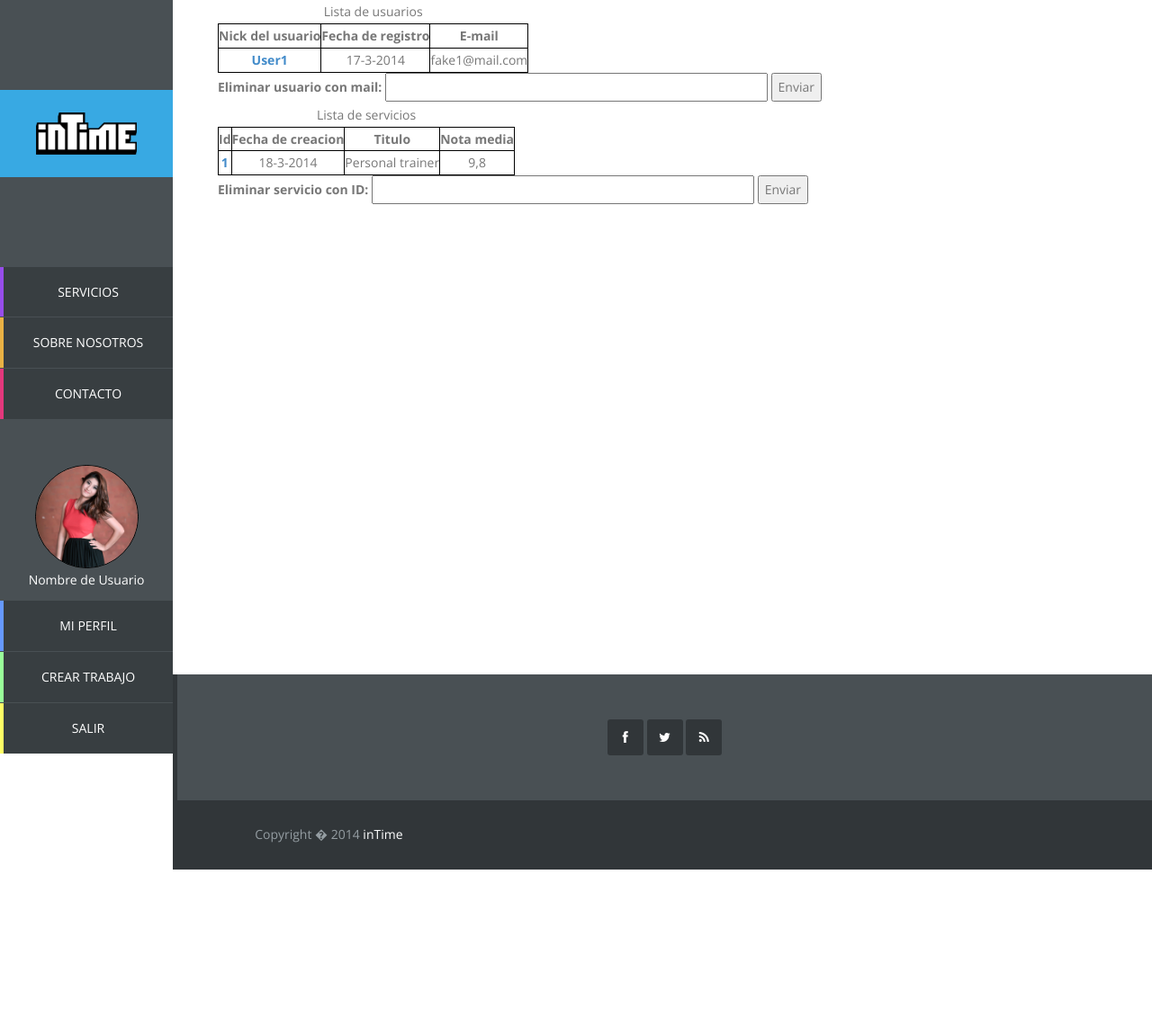
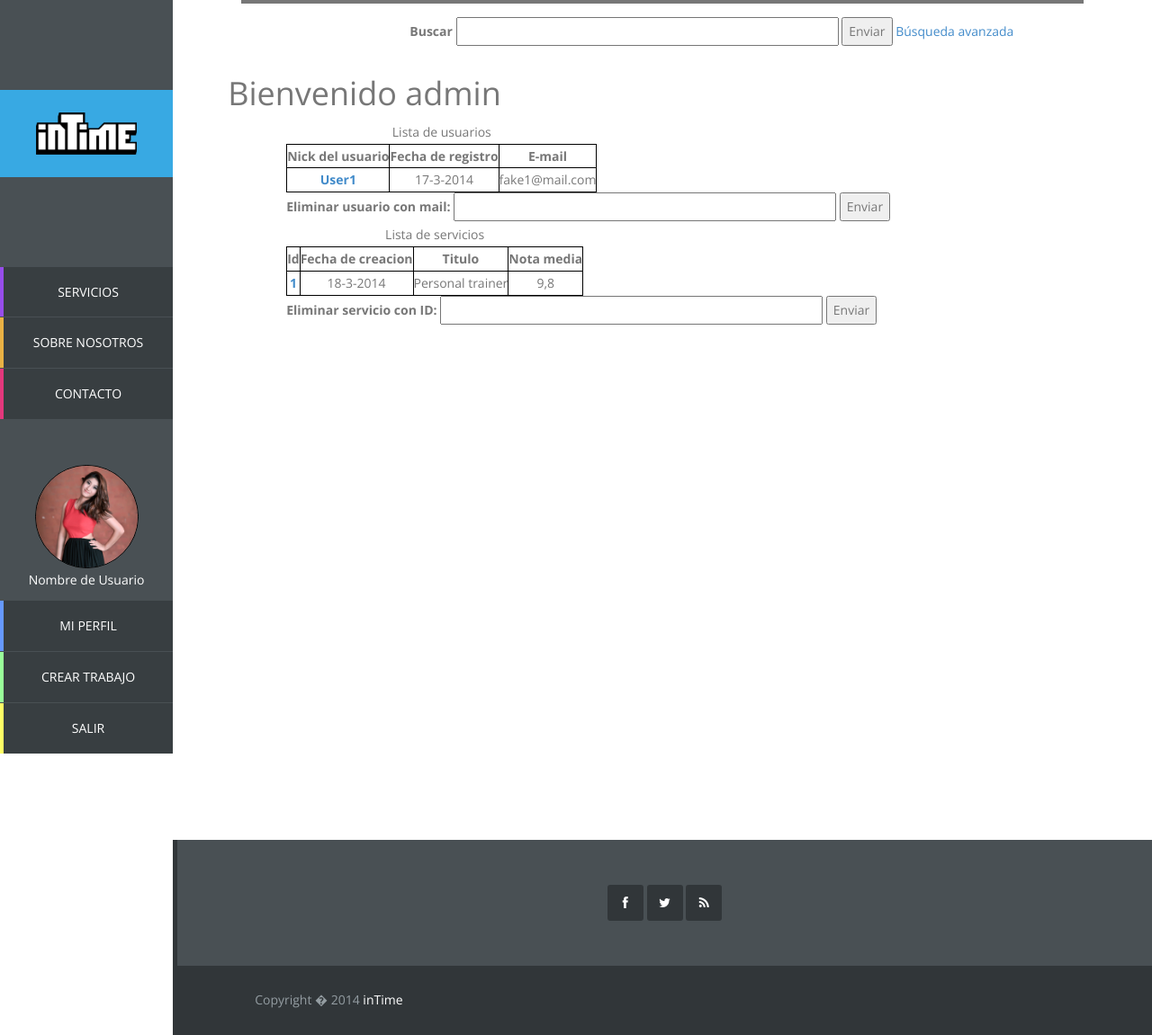
Before and after one commit to shortysinc/intime-aw, a PHP site: page /admin.php in a window 1280 px wide. Shown: the whole page at 90% size. Before the commit the page ends 967 px from the top, so only its background shows below. Run offline with PHP 8.4, Linux system fonts and the light colour scheme.

Commit message:
1-Enlace a admin.php en el boton Entrar admin de index.php 2-Mensaje de bienvenida al entrar el usuario y el admin 3-Añadido buscador en el admin

```diff
--- a/trunk/Pr2/admin.php
+++ b/trunk/Pr2/admin.php
@@ -18,10 +18,31 @@
 		?>
 		<div id="main-content">
 			<div id="templatemo">
+				<div class="section-content">
+					<div class="row">
+						<div class="col-md-12">
+							<div class="section-title">
+								<div class="buscador">
+									<form class="buscador-form" method="get" action="busqueda.php" accept-charset="utf-8">
+										<label>Buscar</label>
+										<input type="text" size="50">
+										<button type="submit" name="submit">
+											Enviar
+										</button>
+										<a href="">Búsqueda avanzada</a>
+									</form>
+								</div>
+							</div>
+							<!-- /#sTop -->
+						</div>
+						<h1>Bienvenido admin</h2>
+					</div>
 					<div class="panel-admin">
 						<div class="lista-admin">
 							<table>
-						<caption>Lista de usuarios</caption>
+								<caption>
+									Lista de usuarios
+								</caption>
 								<thead>
 									<th>Nick del usuario</th>
 									<th>Fecha de registro</th>
@@ -39,13 +60,17 @@
 								<form action="" method="get" accept-charset="utf-8">
 									<label>Eliminar usuario con mail:</label>
 									<input type="text" size="50">
-							<button type="submit" name="submit" value="Enviar">Enviar</button>
+									<button type="submit" name="submit" value="Enviar">
+										Enviar
+									</button>
 								</form>
 							</div>
 						</div>
 						<div class="lista-admin">
 							<table>
-						<caption>Lista de servicios</caption>
+								<caption>
+									Lista de servicios
+								</caption>
 								<thead>
 									<th>Id</th>
 									<th>Fecha de creacion</th>
@@ -65,12 +90,15 @@
 								<form action="" method="get" accept-charset="utf-8">
 									<label>Eliminar servicio con ID:</label>
 									<input type="text" size="50">
-							<button type="submit" name="submit" value="Enviar">Enviar</button>
+									<button type="submit" name="submit" value="Enviar">
+										Enviar
+									</button>
 								</form>
 							</div>
 						</div>
 					</div>
-		</div> <!-- /#sTop -->
+				</div>
+			</div>
 
 			<div class="site-footer">
 				<div class="first-footer">
@@ -79,25 +107,43 @@
 							<div class="col-md-12">
 								<div class="social-footer">
 									<ul>
-									<li><a href="#" class="fa fa-facebook"> </a></li>
-									<li><a href="#" class="fa fa-twitter"> </a></li>
-									<li><a href="#" class="fa fa-rss"> </a></li>
+										<li>
+											<a href="#" class="fa fa-facebook"> </a>
+										</li>
+										<li>
+											<a href="#" class="fa fa-twitter"> </a>
+										</li>
+										<li>
+											<a href="#" class="fa fa-rss"> </a>
+										</li>
 									</ul>
-							</div> <!-- /.social-footer -->
-						</div> <!-- /.col-md-12 -->
-					</div> <!-- /.row -->
-				</div> <!-- /.container-fluid -->
-			</div> <!-- /.first-footer -->
+								</div>
+								<!-- /.social-footer -->
+							</div>
+							<!-- /.col-md-12 -->
+						</div>
+						<!-- /.row -->
+					</div>
+					<!-- /.container-fluid -->
+				</div>
+				<!-- /.first-footer -->
 				<div class="bottom-footer">
 					<div class="container-fluid">
 						<div class="row">
 							<div class="col-md-6">
-							<p class="copyright">Copyright � 2014 <a href="#">inTime</a>
+								<p class="copyright">
+									Copyright � 2014 <a href="#">inTime</a>
 								</p>
-						</div> <!-- /.col-md-6 -->
-					</div> <!-- /.row -->
-				</div> <!-- /.container-fluid -->
-			</div> <!-- /.bottom-footer -->
-		</div> <!-- /.site-footer -->
-	</div> <!-- /#main-content -->
+							</div>
+							<!-- /.col-md-6 -->
+						</div>
+						<!-- /.row -->
+					</div>
+					<!-- /.container-fluid -->
+				</div>
+				<!-- /.bottom-footer -->
+			</div>
+			<!-- /.site-footer -->
+		</div>
+		<!-- /#main-content -->
 	</body>
--- a/trunk/Pr2/css/templatemo_style.css
+++ b/trunk/Pr2/css/templatemo_style.css
@@ -14,7 +14,7 @@ h1, h2, h3, h4, h5, h6 { font-family: 'Open Sans', Arial, Helvetice Neue, sans-s
 
 .section-title { border-top: 4px solid; margin-bottom: 80px; }
 .section-title h2 {display: inline-block; padding: 20px 51px; color: white; text-transform: uppercase; font-weight: 300; margin: 0; font-size: 20px; }
-div.buscador{position: relative; float: right; width: 75%; margin-top: 15px;}
+div.buscador{position: relative; float: right; width: 80%; margin-top: 15px;}
 
 .container-pass{position: relative; width: 80%;}
 #crear-cuenta-form{margin-top: 0px;}
--- a/trunk/Pr2/index.php
+++ b/trunk/Pr2/index.php
@@ -35,8 +35,9 @@
 								<p>
 									<a id="crear-cuenta" href="crearcuenta.php">Crear cuenta</a>
 									<a id="olvidada" href="">¿Contraseña olvidada?</a>
-									<button type="submit" id="button-entrar-admin" onclick=""> <!--boton que da acceso al administrador. Esto con php se eliminaría-->
-										Entrar admin
+									<button id="button-entrar-admin" >
+										<!--boton que da acceso al administrador. Esto con php se eliminaría-->
+										<a href="admin.php">Entrar admin</a>
 									</button>
 								</p>
 							</div>
--- a/trunk/Pr2/perfilusuario.php
+++ b/trunk/Pr2/perfilusuario.php
@@ -34,6 +34,7 @@
 								</div>
 							</div>
 						</div>
+						<h1>Bienvenido usuario</h2>
 					</div>
 				</div>
 				<!-- /#services -->
```
Lines whose indentation alone changed are shown as unchanged.
